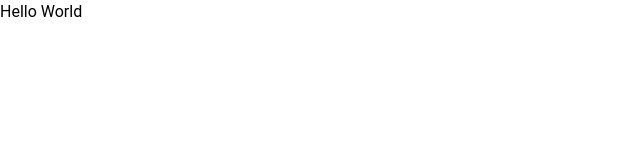
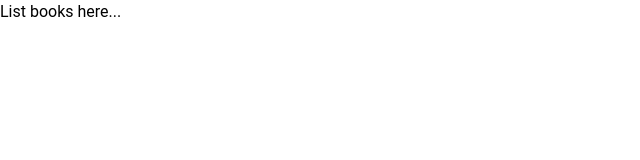
Before and after one commit to designbysoil/reactnd-project-myreads, a React (Create React App) app: page / in a window 1280 px wide. Shown: the top 160 px of the page, without its empty margins (0-640 px from the left). Built offline with nearby package versions, Linux system fonts and the light colour scheme.

Commit message:
Starting on the list books component.

```diff
--- a/src/App.js
+++ b/src/App.js
@@ -1,11 +1,15 @@
 import React, { Component } from 'react';
+import ListBooks from './ListBooks';
 import './App.css';
 
 class BooksApp extends Component {
+  state = {
+    books: []
+  }
   render() {
     return (
-      <div>
-        Hello World
+      <div className="app">
+        <ListBooks books={this.state.books} />
       </div>
     );
   }
--- /dev/null
+++ b/src/ListBooks.js
@@ -0,0 +1,12 @@
+import React, { Component } from 'react'
+
+
+class ListBooks extends Component {
+	render() {
+		return (
+				<div>List books here...</div>
+		)
+	}
+}
+
+export default ListBooks
```
Also changed, not shown: src/utils/BooksAPI.js (renamed from src/BooksAPI.js).
